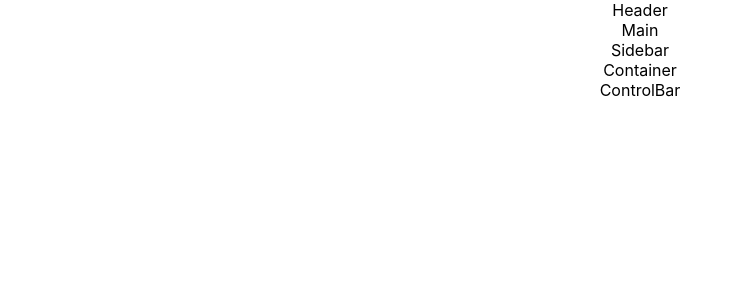
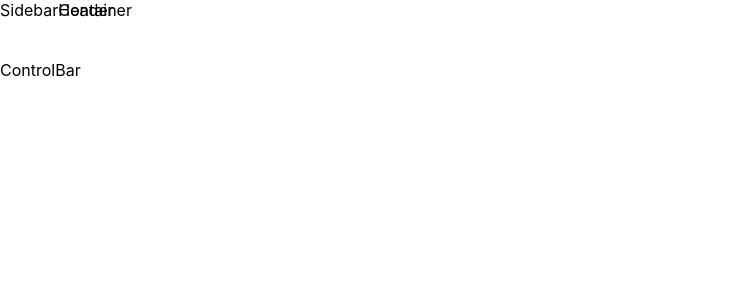
Before and after one commit to nitrogenous/spotify-ui-clone, a React (Create React App) app: page / in a window 1280 px wide. Shown: the top 300 px of the page, without its empty margins (0-742 px from the left). Built offline with nearby package versions, Linux system fonts and the light colour scheme.

Commit message:
created grid structure and style files

```diff
--- a/src/App.css
+++ /dev/null
@@ -1,38 +0,0 @@
-.App {
-  text-align: center;
-}
-
-.App-logo {
-  height: 40vmin;
-  pointer-events: none;
-}
-
-@media (prefers-reduced-motion: no-preference) {
-  .App-logo {
-    animation: App-logo-spin infinite 20s linear;
-  }
-}
-
-.App-header {
-  background-color: #282c34;
-  min-height: 100vh;
-  display: flex;
-  flex-direction: column;
-  align-items: center;
-  justify-content: center;
-  font-size: calc(10px + 2vmin);
-  color: white;
-}
-
-.App-link {
-  color: #61dafb;
-}
-
-@keyframes App-logo-spin {
-  from {
-    transform: rotate(0deg);
-  }
-  to {
-    transform: rotate(360deg);
-  }
-}
--- a/src/App.js
+++ b/src/App.js
@@ -1,4 +1,3 @@
-import './App.css';
 import Main from './Screens/Main/';
 
 function App() {
--- a/src/Components/Container/index.js
+++ b/src/Components/Container/index.js
@@ -1,6 +1,8 @@
+import './index.scss';
+
 const Container = () => {
   return (
-    <div>
+    <div className="container">
       Container
     </div>
   );
--- /dev/null
+++ b/src/Components/Container/index.scss
@@ -0,0 +1,4 @@
+.container {
+  grid-area: container;
+  width: 100%;
+}
--- a/src/Components/ControlBar/index.js
+++ b/src/Components/ControlBar/index.js
@@ -1,6 +1,8 @@
+import './index.scss';
+
 const ControlBar = () => {
   return (
-    <div>
+    <div className="control-bar">
       ControlBar
     </div>
   );
--- /dev/null
+++ b/src/Components/ControlBar/index.scss
@@ -0,0 +1,4 @@
+.control-bar {
+  grid-area: control-bar;
+  width: 100%;
+}
--- a/src/Components/Header/index.js
+++ b/src/Components/Header/index.js
@@ -1,6 +1,8 @@
+import './index.scss';
+
 const Header = () => {
   return (
-    <div>
+    <div className="header">
       Header
     </div>
   );
--- /dev/null
+++ b/src/Components/Header/index.scss
@@ -0,0 +1,5 @@
+.header {
+  grid-area: container;
+  height: 60px;
+  z-index: 2;
+}
--- a/src/Components/Sidebar/index.js
+++ b/src/Components/Sidebar/index.js
@@ -1,6 +1,8 @@
+import './index.scss';
+
 const Sidebar = () => {
   return (
-    <div>
+    <div className="sidebar">
       Sidebar
     </div>
   );
--- /dev/null
+++ b/src/Components/Sidebar/index.scss
@@ -0,0 +1,5 @@
+.sidebar {
+  grid-area: sidebar;
+  min-height: 0;
+  display: flex;
+}
--- a/src/Screens/Main/index.js
+++ b/src/Screens/Main/index.js
@@ -3,14 +3,15 @@ import Sidebar from '../../Components/Sidebar/';
 import ControlBar from '../../Components/ControlBar/';
 import Container from '../../Components/Container';
 
+import './index.scss';
+
 const Main = (props) => {
   return (
-    <div>
+    <div className="main-screen">
       <Header />
-      Main
       <Sidebar />
+      <ControlBar />
       <Container />
-      <ControlBar />
     </div>
   );
 };
--- /dev/null
+++ b/src/Screens/Main/index.scss
@@ -0,0 +1,12 @@
+.main-screen {
+  min-height: 100%;
+  width: 100%;
+  height: 100%;
+  position: relative;
+  display: grid;
+  grid-template-rows: 1fr auto;
+  grid-template-columns: auto 1fr;
+  grid-template-areas:
+      "sidebar container buddy-feed"
+      "control-bar control-bar control-bar";
+}
```
Also changed, not shown: 1 other file (tests, documents, lock files or other folders).
